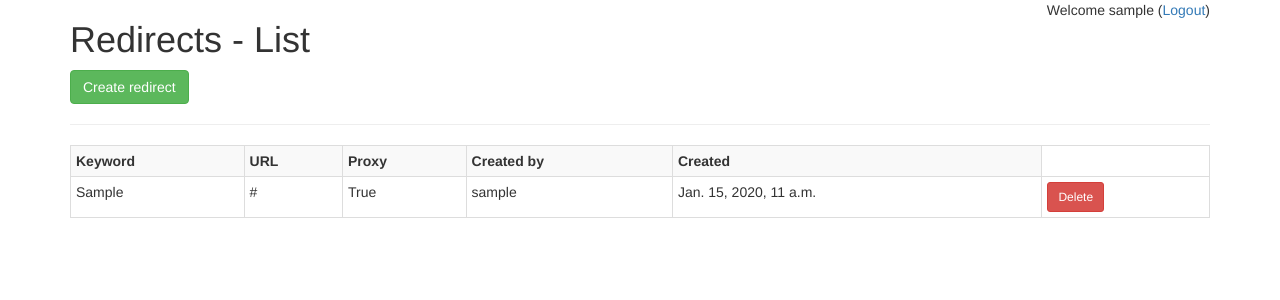
After one commit to dhedegaard/urls, a Django app: page /list in a window 1280 px wide. The commit adds this page. Shown: the top 300 px of the page. Run offline with Django 3.2, Linux system fonts and the light colour scheme; a user stored in the database is signed in; tables that the repository leaves empty hold one stand-in row (values such as "Sample post"); some libraries are stand-ins or nearby versions.

Commit message:
Now with login, a keyword is now referenced from a user, able to delete redirects again, alot of refactoring and such.

```diff
--- a/app/forms.py
+++ b/app/forms.py
@@ -14,7 +14,7 @@ class UrlForm(forms.ModelForm):
 
     class Meta:
         model = Url
-        exclude = ['created', 'ipaddress']
+        exclude = ['created', 'ipaddress', 'user']
 
     def clean_keyword(self):
         keyword = self.cleaned_data['keyword']
--- a/app/models.py
+++ b/app/models.py
@@ -1,14 +1,18 @@
 from django.db import models
+from django.contrib.auth.models import User
 
 
 class Url(models.Model):
     keyword = models.TextField(max_length=100, primary_key=True)
     url = models.TextField(max_length=2048, null=False)
     created = models.DateTimeField(auto_now_add=True)
-    ipaddress = models.TextField(max_length=15, null=False)
+    user = models.ForeignKey(User, db_column='user')
     proxy = models.BooleanField(default=False)
 
     def __unicode__(self):
-        return 'keyword: %s, url: %s, created: %s, ipaddress: %s, proxy: %s' % (
-            self.keyword, self.url, self.created, self.ipaddress, self.proxy,
+        return 'keyword: %s, url: %s, created: %s, user: %s, proxy: %s' % (
+            self.keyword, self.url, self.created, self.user.username, self.proxy,
         )
+
+    class Meta:
+        ordering = ['keyword']
--- /dev/null
+++ b/app/templates/base.html
@@ -0,0 +1,23 @@
+<!DOCTYPE html>
+<html lang="en">
+<head>
+    <meta charset="UTF-8"/>
+    <meta http-equiv="Content-Type" content="text/html; charset=utf-8"/>
+    <meta name="viewport" content="width=device-width, initial-scale=1.0"/>
+    <link rel="stylesheet" href="//netdna.bootstrapcdn.com/bootstrap/3.0.0/css/bootstrap.min.css"/>
+    <link href="//netdna.bootstrapcdn.com/font-awesome/3.2.1/css/font-awesome.css" rel="stylesheet"/>
+    <title>{{ title }}</title>
+</head>
+<body>
+<div class="container">
+    <div style="float: right">
+        Welcome
+        {% if user.is_authenticated %}
+            {{ user }} (<a href="{% url 'logout' %}">Logout</a>)
+        {% endif %}
+    </div>
+    <h1>Redirects{% if title %} - {{ title }}{% endif %}</h1>
+    {% block content %}{% endblock %}
+</div>
+</body>
+</html>
--- /dev/null
+++ b/app/templates/list.html
@@ -0,0 +1,37 @@
+{% extends 'base.html' %}
+{% block title %}List{% endblock %}
+{% block content %}
+    <a href="{% url 'index' %}" class="btn btn-success"><i class="icon icon-arrow-left"></i> Create redirect</a>
+    <hr/>
+    {% if urls|length == 0 %}
+        <div class="alert alert-info">There are no urls in the database.</div>
+    {% else %}
+        <table class="table table-condensed table-hover table-striped table-bordered">
+            <tr>
+                <th>Keyword</th>
+                <th>URL</th>
+                <th>Proxy</th>
+                <th>Created by</th>
+                <th>Created</th>
+            </tr>
+            {% for url in urls %}
+                <tr>
+                    <td>{{ url.keyword }}</td>
+                    <td>{{ url.url }}</td>
+                    <td>{{ url.proxy }}</td>
+                    <td>{{ url.user.username }}</td>
+                    <td>{{ url.created }}</td>
+                    <td>
+                        <form style="display: inline;" action="{% url 'delete' %}" method="POST">
+                            {% csrf_token %}
+                            <input type="hidden" name="keyword" value="{{ url.keyword }}"/>
+                            <button type="submit" class="btn btn-sm btn-danger">
+                                <i class="icon icon-trash"></i> Delete
+                            </button>
+                        </form>
+                    </td>
+                </tr>
+            {% endfor %}
+        </table>
+    {% endif %}
+{% endblock %}
--- a/app/views.py
+++ b/app/views.py
@@ -1,5 +1,7 @@
 import requests
-from django.shortcuts import render
+from django.shortcuts import render, redirect
+from django.contrib.auth import logout as logout_user
+from django.contrib.auth.decorators import login_required
 from django.http import (
     HttpResponseNotFound,
     HttpResponsePermanentRedirect,
@@ -25,13 +27,34 @@ def _get_client_ip(request):
         return request.META.get('REMOTE_ADDR')
 
 
+def logout(request):
+    logout_user(request)
+    return redirect('index')
+
+
+@login_required
+def list(request):
+    return render(request, 'list.html', {
+        'urls': Url.objects.all(),
+        'title': 'List',
+    })
+
+
+@login_required
+def delete(request):
+    url = Url.objects.get(keyword=request.POST['keyword'])
+    url.delete()
+    return redirect('list')
+
+
+@login_required
 def index(request):
     created_keyword = None
     if request.method == 'POST':
         form = UrlForm(request.POST)
         if form.is_valid():
             url = form.save(commit=False)
-            url.ipaddress = _get_client_ip(request)
+            url.user = request.user
             url.save()
 
             created_keyword = url.keyword
@@ -42,6 +65,7 @@ def index(request):
         'form': form,
         'created_keyword': created_keyword,
         'redirect_count': Url.objects.all().count(),
+        'title': 'Create',
     })
 
 
--- a/urls/urls.py
+++ b/urls/urls.py
@@ -1,7 +1,11 @@
-from django.conf.urls import patterns, include, url
+from django.conf.urls import patterns, url
 
 
 urlpatterns = patterns('',
-    url(r'^$', 'app.views.index'),
-    url(r'^(?P<keyword>.+)$', 'app.views.redirector'),
+                       url(r'^$', 'app.views.index', name='index'),
+                       url(r'^accounts/login/$', 'django.contrib.auth.views.login', {'template_name': 'login.html'}),
+                       url(r'^logout$', 'app.views.logout', name='logout'),
+                       url(r'^list$', 'app.views.list', name='list'),
+                       url(r'^delete$', 'app.views.delete', name='delete'),
+                       url(r'^(?P<keyword>.+)$', 'app.views.redirector', name='redirector'),
 )
```
Also changed, not shown: app/templates/index.html (+15 -21 lines), app/templates/login.html (added, +41 -0 lines), urls/settings.py (+4 -5 lines).
